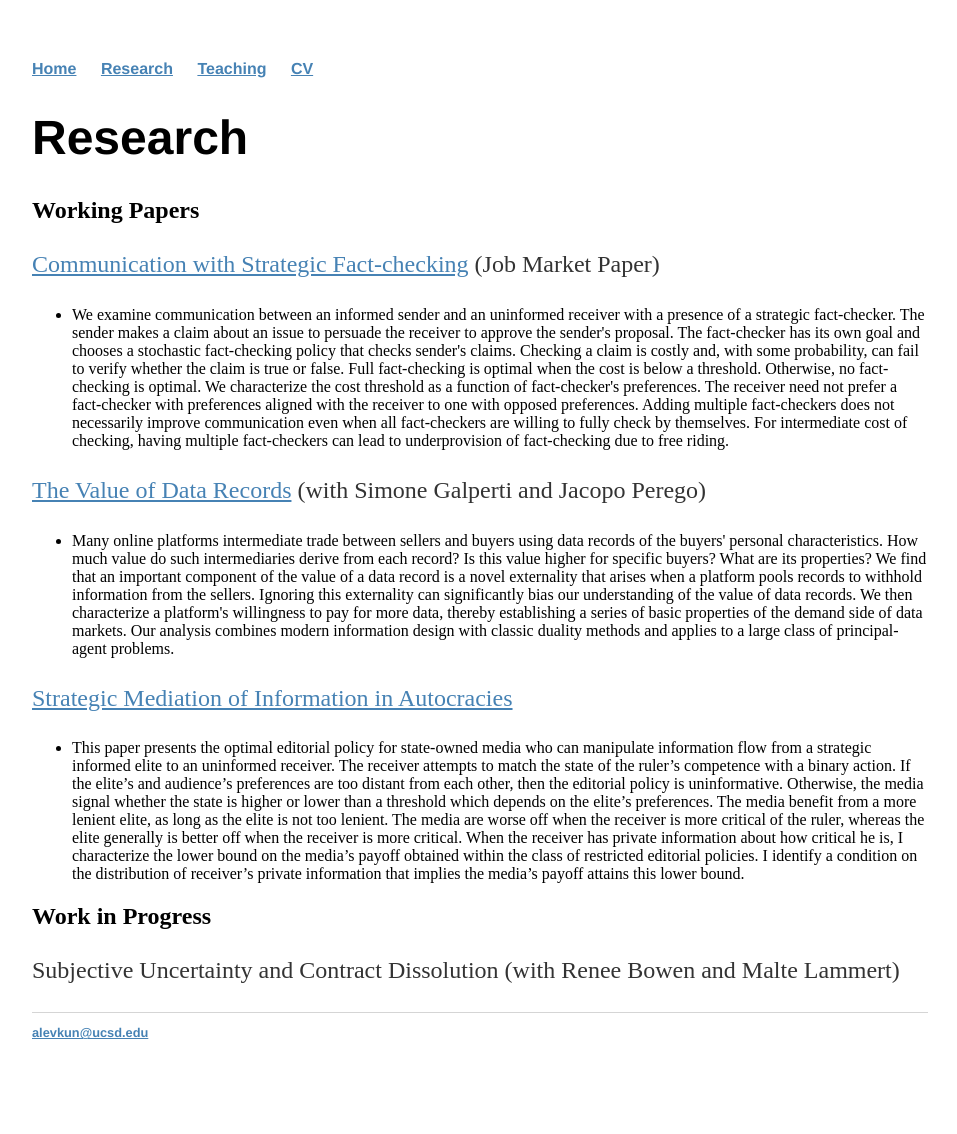
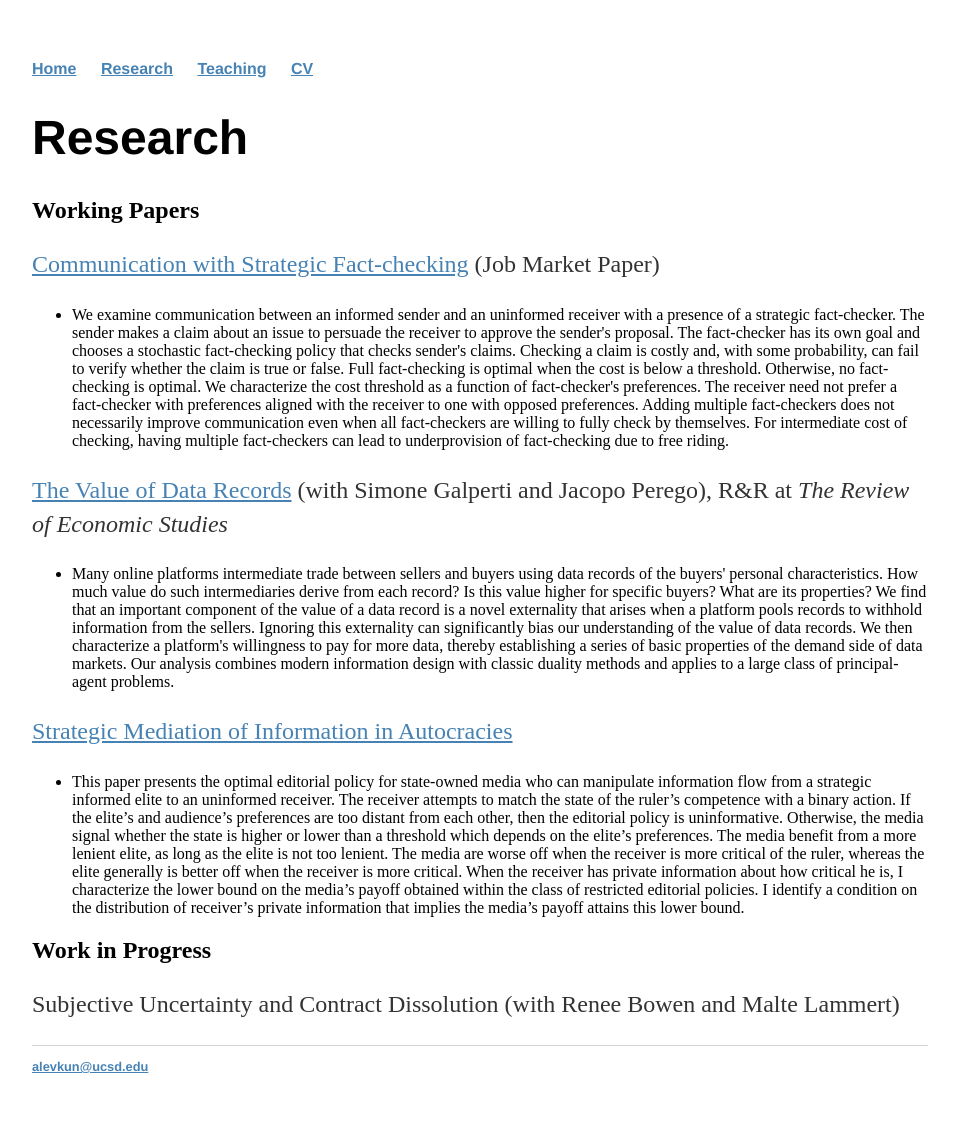
Before and after one commit to alevkun/alevkun.github.io, a Jekyll site: the page built from research/index.html, in a window 1280 px wide. Shown: the whole page, without its empty margins (160-1117 px from the left). Built offline with Jekyll 4.4.1, drawn with Linux system fonts in a browser that asks for light colours; before the commit the page ends 1100 px from its top, so only the background shows below that.

Commit message:
Update index.html

```diff
--- a/research/index.html
+++ b/research/index.html
@@ -9,7 +9,7 @@ title: Research
 	<li>We examine communication between an informed sender and an uninformed receiver with a presence of a strategic fact-checker. The sender makes a claim about an issue to persuade the receiver to approve the sender's proposal. The fact-checker has its own goal and chooses a stochastic fact-checking policy that checks sender's claims. Checking a claim is costly and, with some probability, can fail to verify whether the claim is true or false. Full fact-checking is optimal when the cost is below a threshold. Otherwise, no fact-checking is optimal. We characterize the cost threshold as a function of fact-checker's preferences.
 The receiver need not prefer a fact-checker with preferences aligned with the receiver to one with opposed preferences. Adding multiple fact-checkers does not necessarily improve communication even when all fact-checkers are willing to fully check by themselves. For intermediate cost of checking, having multiple fact-checkers can lead to underprovision of fact-checking due to free riding.   </li>
 </ul>
-<p> <a href="https://alevkun.github.io/assets/pdf/glp.pdf">The Value of Data Records</a> (with Simone Galperti and Jacopo Perego) </p>
+<p> <a href="https://alevkun.github.io/assets/pdf/glp.pdf">The Value of Data Records</a> (with Simone Galperti and Jacopo Perego), R&R at <i> The Review of Economic Studies </i> </p>
 <ul>
 	<li>Many online platforms intermediate trade between sellers and buyers using data records of the buyers' personal characteristics. How much value do such intermediaries derive from each record? Is this value higher for specific buyers? What are its properties? We find that an important component of the value of a data record is a novel externality that arises when a platform pools records to withhold information from the sellers. Ignoring this externality can significantly bias our understanding of the value of data records. We then characterize a platform's willingness to pay for more data, thereby establishing a series of basic properties of the demand side of data markets. Our analysis combines modern information design with classic duality methods and applies to a large class of principal-agent problems.</li>
 </ul>
```
